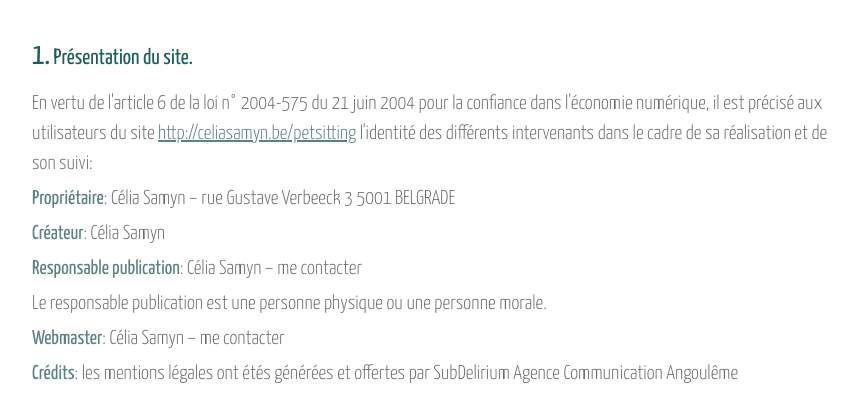
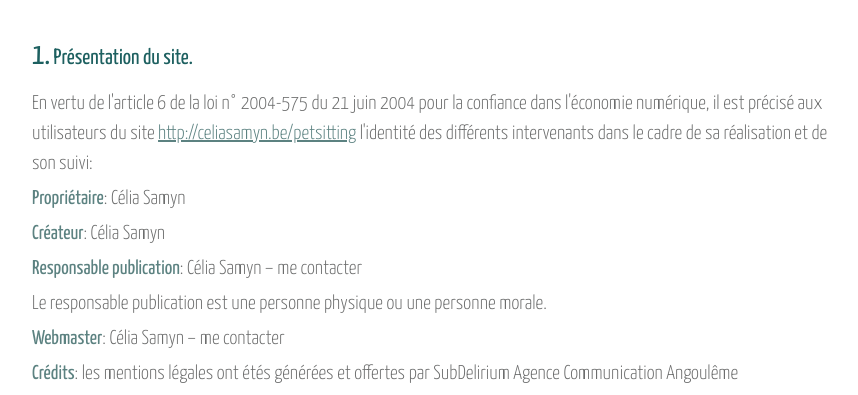
Before and after one commit to csamyn/php, a PHP site: page /mentions.php in a window 1280 px wide. Shown: the part 203-598 px from the top of the page, without its empty margins (208-1066 px from the left). Run offline with PHP 8.4, Linux system fonts and the light colour scheme; some libraries are stand-ins or nearby versions.

Commit message:
Update mentions.php

```diff
--- a/mentions.php
+++ b/mentions.php
@@ -15,7 +15,7 @@
 <h4><span>1.</span> Présentation du site.</h4>
 <p>En vertu de l'article 6 de la loi n° 2004-575 du 21 juin 2004 pour la confiance dans l'économie numérique, il est précisé aux utilisateurs du site <a href="celiasamyn.be/petsitting">http://celiasamyn.be/petsitting</a> l'identité des différents intervenants dans le cadre de sa réalisation et de son suivi:<p>
 
-<p><strong>Propriétaire</strong>: Célia Samyn – rue Gustave Verbeeck 3 5001 BELGRADE</p>
+<p><strong>Propriétaire</strong>: Célia Samyn</p>
 <p><strong>Créateur</strong>: Célia Samyn</p>
 <p><strong>Responsable publication</strong>: Célia Samyn – me contacter</p>
 <p>Le responsable publication est une personne physique ou une personne morale.</p>
```
